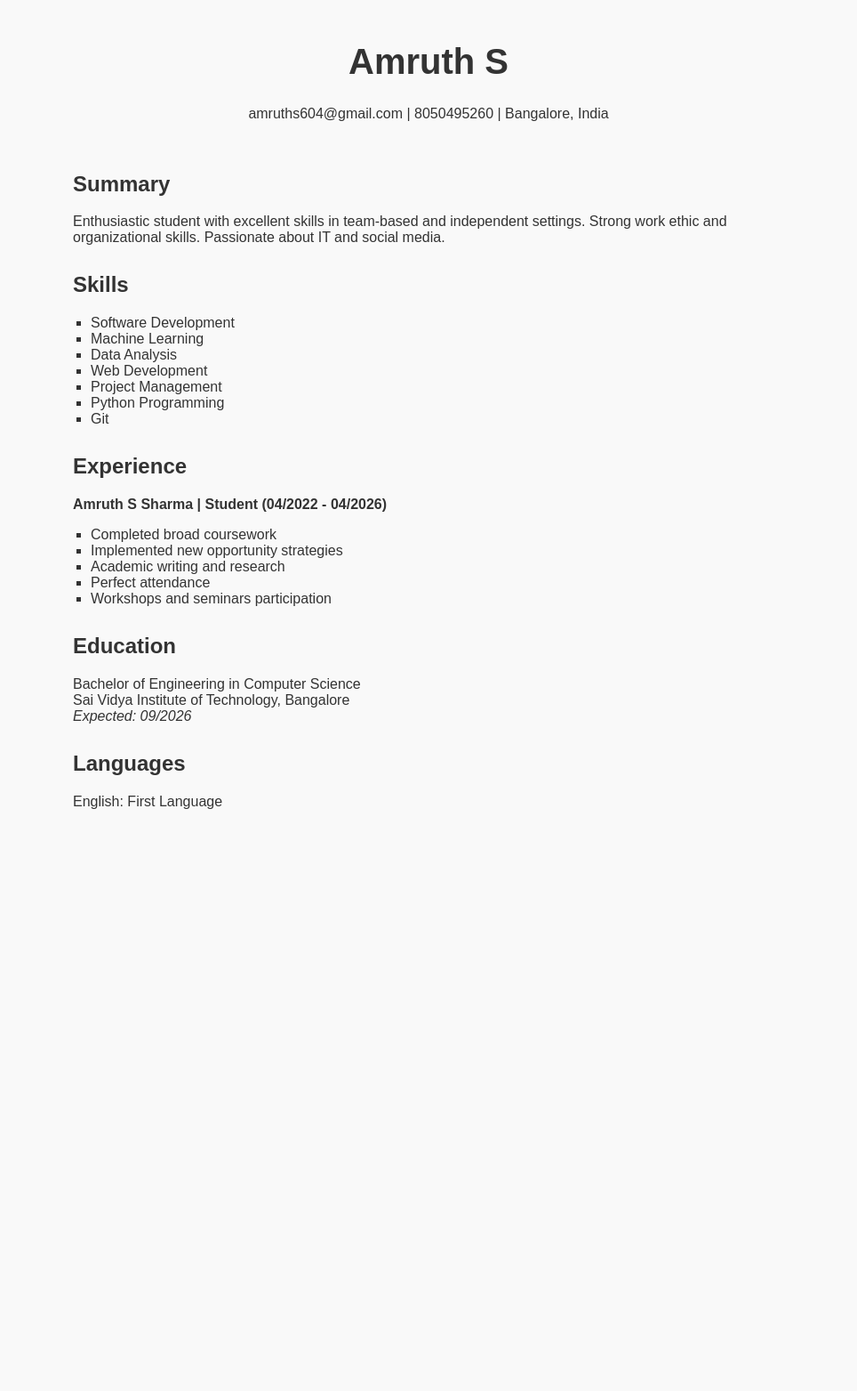
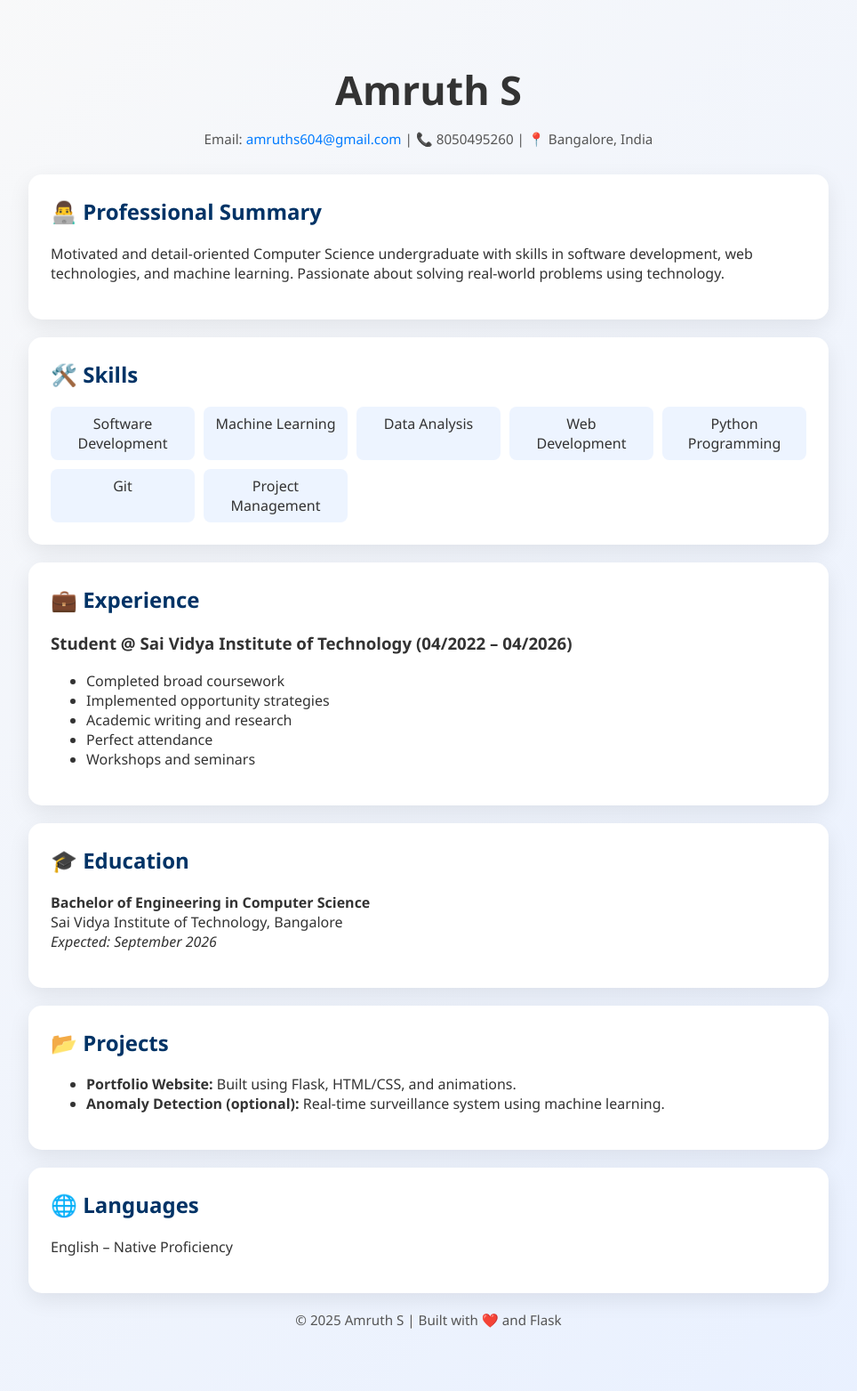
Before and after one commit to amruthssss/myportfolio, a Flask app: page / in a window 1280 px wide. Shown: the whole page at 89% size, without its empty margins (158-1122 px from the left). Before the commit the page ends 909 px from the top, so only its background shows below. Run offline with Flask 3, Linux system fonts and the light colour scheme.

Commit message:
changes added

```diff
--- a/static/style.css
+++ b/static/style.css
@@ -1,22 +1,98 @@
+/* Base styles */
 body {
-    font-family: Arial, sans-serif;
-    margin: 0 auto;
-    padding: 20px;
-    max-width: 800px;
-    background: #f9f9f9;
-    color: #333;
+  margin: 0;
+  font-family: 'Segoe UI', sans-serif;
+  background: linear-gradient(135deg, #f9f9f9, #e8f0ff);
+  color: #333;
 }
-header {
-    text-align: center;
-    padding-bottom: 20px;
+
+/* Container */
+.container {
+  max-width: 900px;
+  margin: 0 auto;
+  padding: 40px 20px;
 }
+
+/* Header & Footer */
+header, footer {
+  text-align: center;
+  margin-bottom: 30px;
+}
+
 h1 {
-    font-size: 2.5em;
+  font-size: 2.8rem;
+  color: #333;
+  margin-bottom: 5px;
 }
-section {
-    margin-bottom: 30px;
+
+header p, footer p {
+  font-size: 0.95rem;
+  color: #555;
 }
-ul {
-    list-style-type: square;
-    padding-left: 20px;
+
+/* Cards for each section */
+.card {
+  background: white;
+  border-radius: 15px;
+  padding: 25px;
+  margin: 20px 0;
+  box-shadow: 0 8px 24px rgba(0, 0, 0, 0.08);
+  transition: transform 0.3s ease, box-shadow 0.3s ease;
 }
+
+.card:hover {
+  transform: translateY(-5px);
+  box-shadow: 0 12px 30px rgba(0, 0, 0, 0.12);
+}
+
+/* Titles */
+h2 {
+  color: #003366;
+  margin-top: 0;
+}
+
+/* Skills Grid */
+.skills-grid {
+  display: grid;
+  grid-template-columns: repeat(auto-fit, minmax(160px, 1fr));
+  gap: 10px;
+  list-style-type: none;
+  padding: 0;
+  margin: 0;
+}
+
+.skills-grid li {
+  background-color: #edf4ff;
+  padding: 8px 12px;
+  border-radius: 8px;
+  text-align: center;
+  font-weight: 500;
+}
+
+/* Links */
+a {
+  color: #007BFF;
+  text-decoration: none;
+}
+a:hover {
+  text-decoration: underline;
+}
+
+/* Animations */
+@keyframes fadeIn {
+  from { opacity: 0; transform: translateY(20px); }
+  to { opacity: 1; transform: translateY(0); }
+}
+
+@keyframes slideIn {
+  from { opacity: 0; transform: translateX(-30px); }
+  to { opacity: 1; transform: translateX(0); }
+}
+
+.fade-in {
+  animation: fadeIn 1s ease-in-out;
+}
+
+.slide-in {
+  animation: slideIn 1s ease-in-out;
+}
--- a/templates/base.html
+++ /dev/null
@@ -1,17 +0,0 @@
-<!DOCTYPE html>
-<html lang="en">
-<head>
-    <meta charset="UTF-8">
-    <title>Amruth S - Portfolio</title>
-    <link rel="stylesheet" href="{{ url_for('static', filename='style.css') }}">
-</head>
-<body>
-    <header>
-        <h1>Amruth S</h1>
-        <p>amruths604@gmail.com | 8050495260 | Bangalore, India</p>
-    </header>
-    <main>
-        {% block content %}{% endblock %}
-    </main>
-</body>
-</html>
--- a/templates/index.html
+++ b/templates/index.html
@@ -1,43 +1,73 @@
-{% extends "base.html" %}
+<!DOCTYPE html>
+<html lang="en">
+<head>
+  <meta charset="UTF-8" />
+  <meta name="viewport" content="width=device-width, initial-scale=1.0"/>
+  <title>Amruth S Sharma- Portfolio</title>
+  <link rel="stylesheet" href="{{ url_for('static', filename='style.css') }}">
+</head>
+<body>
+  <div class="container">
+    <header class="fade-in">
+      <h1>Amruth S</h1>
+      <p>Email: <a href="mailto:amruths604@gmail.com">amruths604@gmail.com</a> | 📞 8050495260 | 📍 Bangalore, India</p>
+    </header>
 
-{% block content %}
-<section>
-    <h2>Summary</h2>
-    <p>Enthusiastic student with excellent skills in team-based and independent settings. Strong work ethic and organizational skills. Passionate about IT and social media.</p>
+    <main>
+      <section class="card slide-in">
+        <h2>👨‍💻 Professional Summary</h2>
+        <p>Motivated and detail-oriented Computer Science undergraduate with skills in software development, web technologies, and machine learning. Passionate about solving real-world problems using technology.</p>
       </section>
 
-<section>
-    <h2>Skills</h2>
-    <ul>
+      <section class="card slide-in">
+        <h2>🛠️ Skills</h2>
+        <ul class="skills-grid">
           <li>Software Development</li>
           <li>Machine Learning</li>
           <li>Data Analysis</li>
           <li>Web Development</li>
-        <li>Project Management</li>
           <li>Python Programming</li>
           <li>Git</li>
+          <li>Project Management</li>
         </ul>
       </section>
 
-<section>
-    <h2>Experience</h2>
-    <p><strong>Amruth S Sharma | Student (04/2022 - 04/2026)</strong></p>
+      <section class="card slide-in">
+        <h2>💼 Experience</h2>
+        <h3>Student @ Sai Vidya Institute of Technology (04/2022 – 04/2026)</h3>
         <ul>
           <li>Completed broad coursework</li>
-        <li>Implemented new opportunity strategies</li>
+          <li>Implemented opportunity strategies</li>
           <li>Academic writing and research</li>
           <li>Perfect attendance</li>
-        <li>Workshops and seminars participation</li>
+          <li>Workshops and seminars</li>
         </ul>
       </section>
 
-<section>
-    <h2>Education</h2>
-    <p>Bachelor of Engineering in Computer Science<br>Sai Vidya Institute of Technology, Bangalore<br><em>Expected: 09/2026</em></p>
+      <section class="card slide-in">
+        <h2>🎓 Education</h2>
+        <p><strong>Bachelor of Engineering in Computer Science</strong><br>
+          Sai Vidya Institute of Technology, Bangalore<br>
+          <em>Expected: September 2026</em></p>
       </section>
 
-<section>
-    <h2>Languages</h2>
-    <p>English: First Language</p>
+      <section class="card slide-in">
+        <h2>📂 Projects</h2>
+        <ul>
+          <li><strong>Portfolio Website:</strong> Built using Flask, HTML/CSS, and animations.</li>
+          <li><strong>Anomaly Detection (optional):</strong> Real-time surveillance system using machine learning.</li>
+        </ul>
       </section>
-{% endblock %}
+
+      <section class="card slide-in">
+        <h2>🌐 Languages</h2>
+        <p>English – Native Proficiency</p>
+      </section>
+    </main>
+
+    <footer class="fade-in">
+      <p>© 2025 Amruth S | Built with ❤️ and Flask</p>
+    </footer>
+  </div>
+</body>
+</html>
```
Lines whose indentation alone changed are shown as unchanged.
